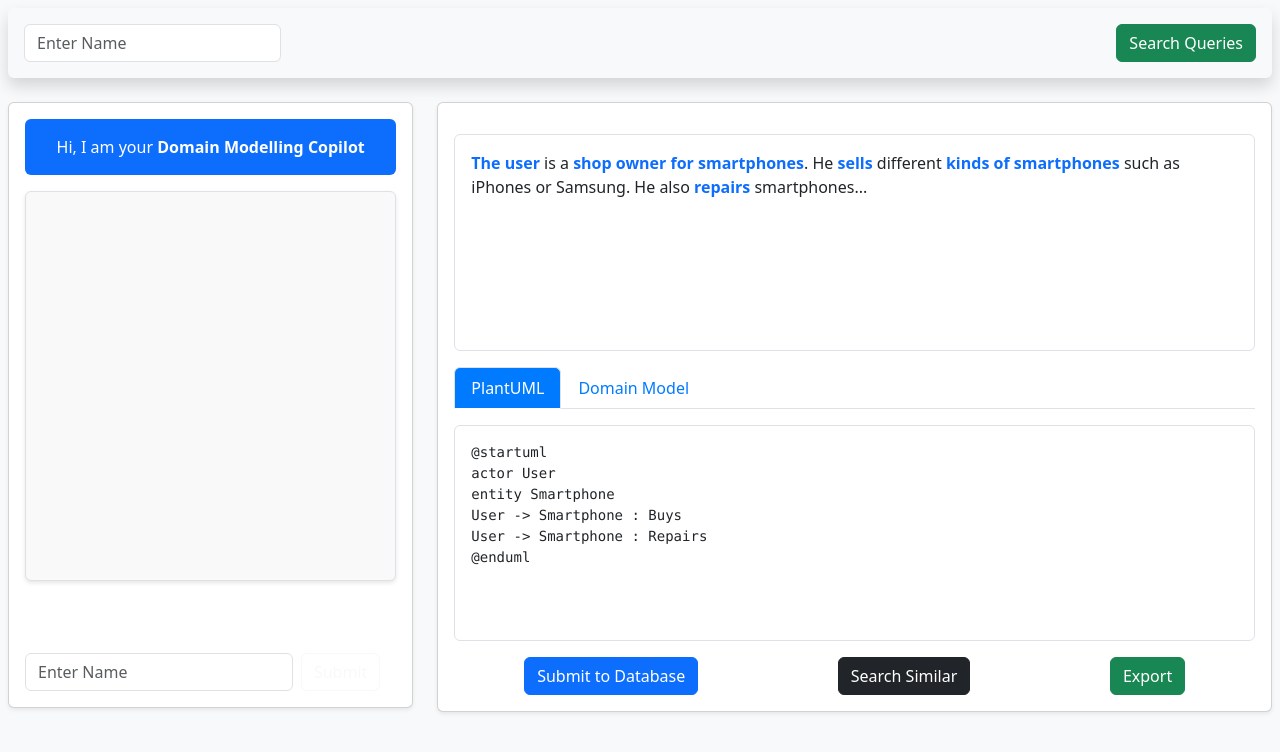
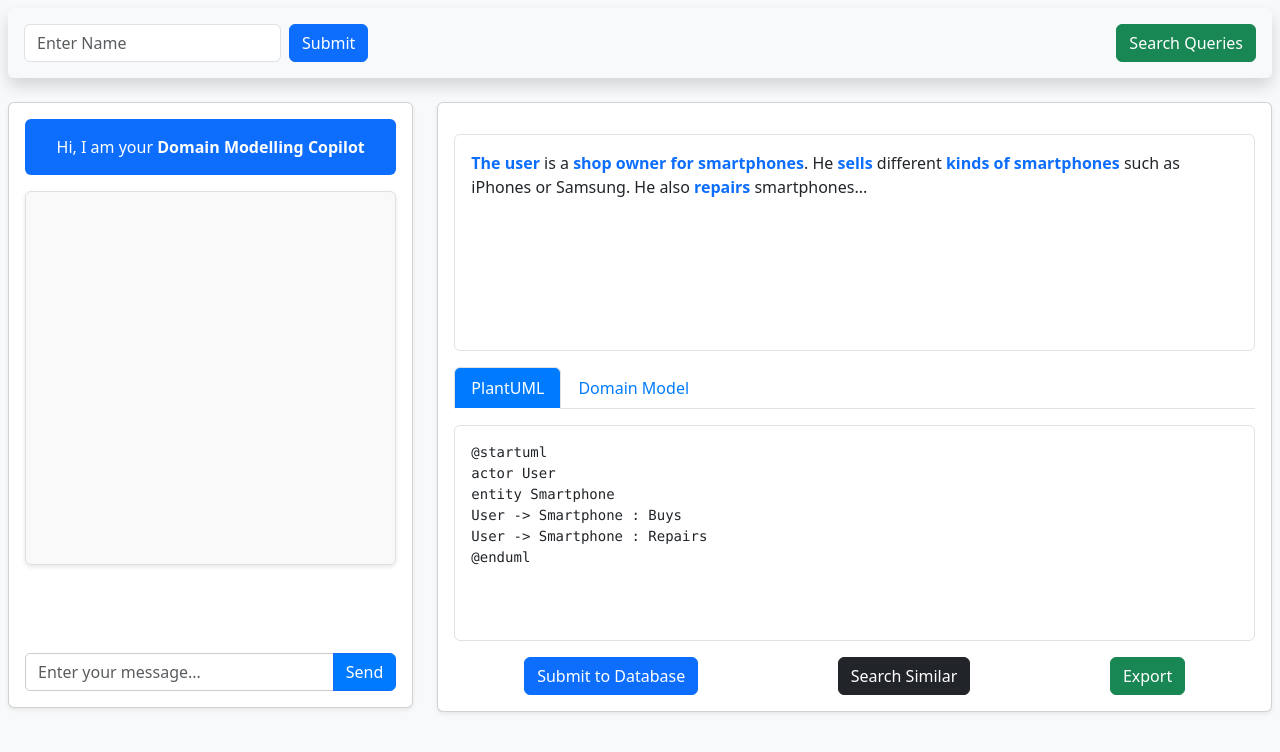
Before and after one commit to VasiliySeibert/domain-modelling-copilot, a Flask app: page / in a window 1280 px wide. Shown: the top 752 px of the page. Run offline with Flask 3, Linux system fonts and the light colour scheme.

Commit message:
Trigger Docker build

```diff
--- a/templates/index.html
+++ b/templates/index.html
@@ -18,7 +18,8 @@
         <!-- Header -->
         <header class="d-flex justify-content-between align-items-center bg-grey text-white p-3 rounded shadow">
             <div class="d-flex align-items-center">
-                <input type="text" class="form-control me-3" id="userName" placeholder="Enter Name">
+                <input type="text" class="form-control me-2" id="userName" placeholder="Enter Name">
+                <button class="btn btn-primary me-3" id="submitNameBtn">Submit</button>
             </div>
             <button class="btn btn-success">Search Queries</button>
         </header>
@@ -48,9 +49,9 @@
                             <button class="btn btn-outline-danger">Reduce</button>
                         </div>
 
-                        <div class="d-flex align-items-center">
-                            <input type="text" class="form-control me-2" id="userName" placeholder="Enter Name">
-                            <button class="btn btn-outline-light me-3" id="submitNameBtn">Submit</button>
+                        <div class="input-group mt-3">
+                            <input type="text" class="form-control" id="userInput" placeholder="Enter your message...">
+                            <button class="btn btn-primary" id="sendButton">Send</button>
                         </div>
                     </div>
                 </div>
```
